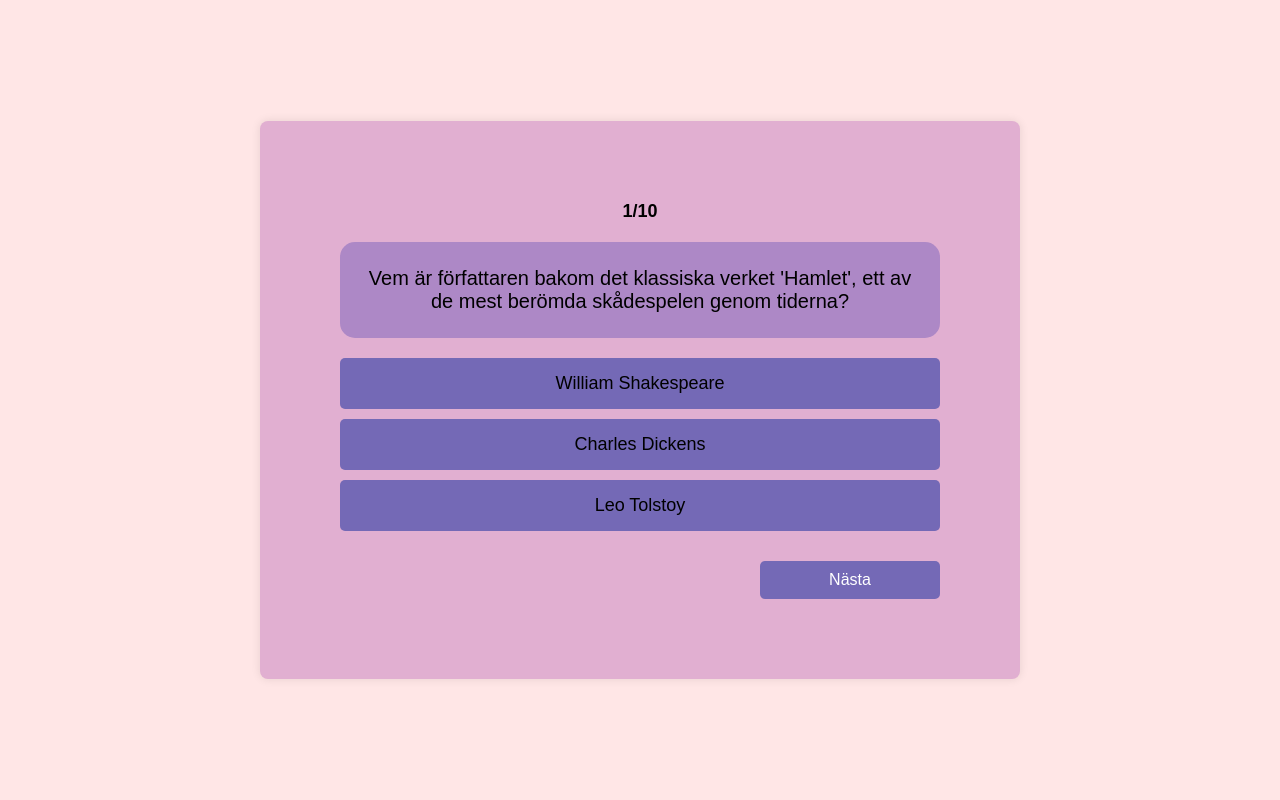
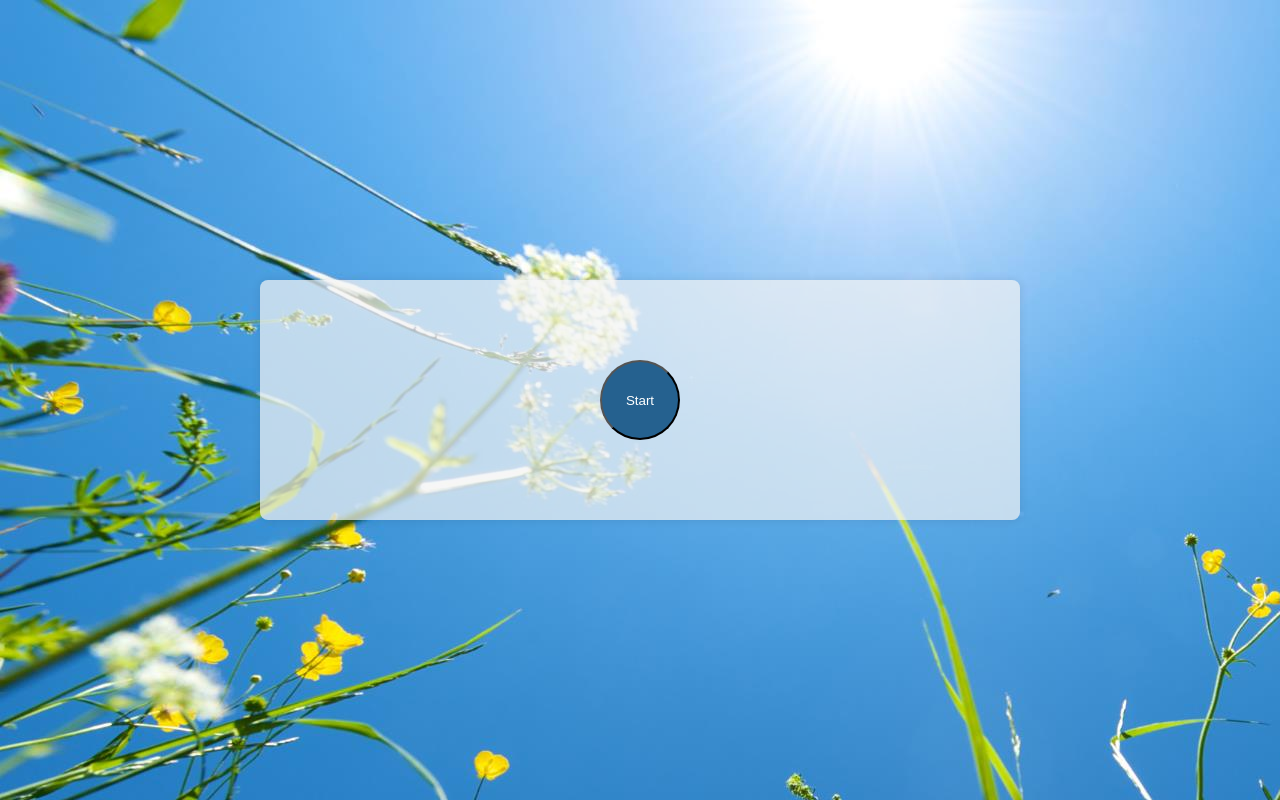
Before and after one commit to DivineDragonDave/dave-quiz, a plain HTML site: page index.html in a window 1280 px wide. Drawn offline with Linux system fonts and the light colour scheme.

Commit message:
midssomer

```diff
--- a/index.html
+++ b/index.html
@@ -8,6 +8,8 @@
   </head>
   <body>
     <div class="quiz-container">
+      <button id="start-quiz" class="start-btn">Start</button>
+      <div id="quiz-content" class="quiz-content" style="display: none">
         <div id="question-counter" class="question-counter">1/10</div>
         <div id="question" class="question">Fråga kommer här...</div>
         <div class="answers">
@@ -18,6 +20,8 @@
         <div id="info" class="info">info</div>
         <button id="next-question" class="next-btn">Nästa</button>
       </div>
+      <div id="result" class="result" style="display: none"></div>
+    </div>
     <script type="module" src="questions.js"></script>
     <script type="module" src="index.js"></script>
   </body>
--- a/index.js
+++ b/index.js
@@ -1,14 +1,33 @@
 import { questions } from "./questions.js";
 
 document.addEventListener("DOMContentLoaded", () => {
+  const startButton = document.getElementById("start-quiz");
+  const quizContent = document.getElementById("quiz-content");
   const questionElement = document.getElementById("question");
   const questionCounterElement = document.getElementById("question-counter");
   const infoElement = document.getElementById("info");
   const nextButton = document.getElementById("next-question");
   const answersButtons = document.querySelectorAll(".answer");
+  const resultElement = document.getElementById("result");
 
   let correctAnswersCount = 0;
   let currentQuestionIndex = 0;
+  let startTime;
+  let totalTime = 0;
+  let timerPaused = false;
+
+  function startTimer() {
+    startTime = new Date();
+    timerPaused = false;
+  }
+
+  function stopTimer() {
+    if (!timerPaused) {
+      const now = new Date();
+      totalTime += Math.floor((now - startTime) / 1000);
+      timerPaused = true;
+    }
+  }
 
   function showQuestion(question) {
     questionElement.textContent = question.question;
@@ -30,6 +49,7 @@ document.addEventListener("DOMContentLoaded", () => {
   }
 
   function handleAnswer(selectedOption, correctOption) {
+    stopTimer();
     const isCorrect = selectedOption === correctOption;
     if (isCorrect) {
       correctAnswersCount++;
@@ -57,14 +77,19 @@ document.addEventListener("DOMContentLoaded", () => {
     currentQuestionIndex++;
     if (currentQuestionIndex < questions.length) {
       showQuestion(questions[currentQuestionIndex]);
+      startTimer();
     } else {
-      const resultText = `Du hade ${correctAnswersCount} rätt svar av ${questions.length} möjliga.`;
-      infoElement.innerHTML = resultText;
-      document.querySelector(".question").style.display = "none";
-      document.querySelector(".answers").style.display = "none";
-      nextButton.style.display = "none";
+      const resultText = `Du hade ${correctAnswersCount} rätt svar av ${questions.length} möjliga. Tid: ${totalTime} sekunder.`;
+      resultElement.innerHTML = resultText;
+      resultElement.style.display = "block";
+      quizContent.style.display = "none";
     }
   });
 
-  showQuestion(questions[currentQuestionIndex]);
+  startButton.addEventListener("click", () => {
+    startButton.style.display = "none";
+    quizContent.style.display = "block";
+    showQuestion(questions[currentQuestionIndex]);
+    startTimer();
+  });
 });
--- a/questions.js
+++ b/questions.js
@@ -1,77 +1,67 @@
 const questions = [
   {
-    question:
-      "Vem är författaren bakom det klassiska verket 'Hamlet', ett av de mest berömda skådespelen genom tiderna?",
-    options: ["William Shakespeare", "Charles Dickens", "Leo Tolstoy"],
-    correct: "William Shakespeare",
-    info: "'Hamlet' anses ofta vara ett av de största verken inom engelsk litteratur och utforskar teman som svek, hämnd, incest, och moralisk korruption.",
+    question: "Vad firar man på midsommar?",
+    options: ["Jesu födelse", "Sommarsolståndet", "Valborgsmässoafton"],
+    correct: "Sommarsolståndet",
+    info: "Midsommar firas för att markera sommarsolståndet, den tid på året då dagen är som längst.",
   },
   {
     question:
-      "Vad är den kemiska symbolen för guld, ett ädelmetall som har varit värdefullt för mänskligheten genom historien?",
-    options: [
-      "Au (från Latinets 'Aurum')",
-      "Ag (från Latinets 'Argentum')",
-      "Pb (från Latinets 'Plumbum')",
-    ],
-    correct: "Au (från Latinets 'Aurum')",
-    info: "Guld har en unik plats i människans historia som ett tecken på rikedom och makt, och dess kemiska symbol, Au, härstammar från det latinska ordet för guld, 'Aurum'.",
+      "Vad heter den svenska blomman som ofta används till midsommarkransar?",
+    options: ["Blåklocka", "Prästkrage", "Vitsippa"],
+    correct: "Prästkrage",
+    info: " Prästkrage är en av de mest populära blommorna för midsommarkransar på grund av dess vackra vita och gula utseende.",
+  },
+  {
+    question: "Vad symboliserar midsommarstången?",
+    options: ["Rikedom", "Hälsa", "Fruktbarhet"],
+    correct: "Fruktbarhet",
+    info: "Midsommarstången, klädd med blommor och blad, symboliserar fruktbarhet och växtkraft.",
+  },
+  {
+    question: "Vilket landskap i Sverige anses vara midsommarens huvudstad?",
+    options: ["Skåne", "Dalarna", "Småland"],
+    correct: "Dalarna",
+    info: "Dalarna är känt för sina traditionella midsommarfiranden med vackra midsommarstänger och folkdräkter.",
   },
   {
     question:
-      "Vilken gas absorberar växter från atmosfären för att genomföra fotosyntes, en process som är avgörande för livet på jorden?",
-    options: ["Syre", "Koldioxid", "Kväve"],
-    correct: "Koldioxid",
-    info: "Fotosyntesen är en process där växter, alger och vissa bakterier omvandlar koldioxid och vatten till glukos och syre, med hjälp av solljus. Detta är en grundläggande process för energiproduktion i ekosystem.",
+      "Hur många sorters blommor ska man plocka och lägga under kudden för att drömma om sin framtida partner?",
+    options: ["Fem", "Sju", "Nio"],
+    correct: "Sju",
+    info: "Enligt svensk tradition ska man plocka sju sorters blommor och lägga dem under kudden för att drömma om sin framtida kärlek.",
+  },
+  {
+    question: "Vad heter dansen man ofta dansar runt midsommarstången?",
+    options: [" Ringen", "Små grodorna", "Kullerbyttan"],
+    correct: "Små grodorna",
+    info: "'Små grodorna' är en traditionell dans och sång där deltagarna hoppar runt midsommarstången som grodor.",
   },
   {
     question:
-      "Vilken stad är huvudstaden i Frankrike, känd för sin rika historia, kultur, och landmärken såsom Eiffeltornet och Louvren?",
-    options: ["Paris", "London", "Berlin"],
-    correct: "Paris",
-    info: "Paris är inte bara Frankrikes huvudstad utan också en av världens ledande centra för konst, mode, gastronomi, och kultur. Staden kallas ofta 'Ljusets stad'.",
+      "Vilken typ av musik är populär att spela under midsommarfirandet?",
+    options: ["Jazz", "Popmusik", "Folkmusik"],
+    correct: "Folkmusik",
+    info: " Svensk folkmusik är populär under midsommar och spelas ofta med fiol och dragspel.",
   },
   {
     question:
-      "Vilken planet är den största i vårt solsystem, känd för sina många ringar och månar?",
-    options: ["Jorden", "Jupiter", "Mars"],
-    correct: "Jupiter",
-    info: "Jupiter är inte bara den största planeten i vårt solsystem utan den har också en stark magnetisk fält och över 79 kända månar, inklusive Ganymedes, den största månen i solsystemet.",
+      "Vad kallas det omvända korset som midsommarstången ibland beskrivs som?",
+    options: ["Ankare", "Korsväg", "Fallossymbol"],
+    correct: "Fallossymbol",
+    info: "Midsommarstången beskrivs ibland som en fallossymbol, vilket knyter an till dess fruktbarhetssymbolik.",
   },
   {
-    question:
-      "Vem är konstnären bakom 'Mona Lisa', ett av världens mest berömda och ikoniska konstverk, som för närvarande hänger i Louvren i Paris?",
-    options: ["Vincent Van Gogh", "Leonardo da Vinci", "Pablo Picasso"],
-    correct: "Leonardo da Vinci",
-    info: "'Mona Lisa' är känd för sitt mysteriösa leende och dess tekniska mästerskap. Leonardo da Vinci var inte bara en begåvad målare utan också en framstående vetenskapsman, uppfinnare, och tänkare under renässansen.",
+    question: "Vilken känd svensk författare skrev dikter om midsommar?",
+    options: ["August Strindberg", "Selma Lagerlöf", "Evert Taube"],
+    correct: "Evert Taube",
+    info: "Evert Taube skrev många dikter och visor om svensk sommar och midsommar.",
   },
   {
-    question:
-      "Hur många element finns det i det periodiska systemet, som är grundstenen i den moderna kemiska vetenskapen och kategoriserar alla kända kemiska element?",
-    options: ["118", "108", "128"],
-    correct: "118",
-    info: "Det periodiska systemet är organiserat baserat på atomnummer, elektronkonfiguration, och återkommande kemiska egenskaper. Nya element upptäcks och läggs till i systemet när vetenskapen framskrider.",
-  },
-  {
-    question:
-      "Vilken historisk figur är känd för att ha korsat Alperna med krigselefanter under den andra puniska kriget mot Rom?",
-    options: ["Julius Caesar", "Hannibal Barca", "Alexander den Store"],
-    correct: "Hannibal Barca",
-    info: "Hannibal, en karthagisk general, är mest känd för sin taktiska genialitet och de djärva strategier han använde under den andra puniska kriget, särskilt hans överraskande övergång över Alperna med en armé som inkluderade stridselefanter. Denna prestation anses vara en av de mest anmärkningsvärda militära bedrifterna i antiken.",
-  },
-  {
-    question:
-      "Vilket element har det kemiska tecknet 'O' och är avgörande för andningsprocessen hos levande organismer?",
-    options: ["Guld", "Syre", "Väte"],
-    correct: "Syre",
-    info: "Syre är essentiellt för cellandning hos aeroba organismer och spelar en kritisk roll i jordens ekosystem genom att stödja livet av både växter och djur. Det utgör ungefär 21% av jordens atmosfär och är därmed det näst mest förekommande gasen efter kväve.",
-  },
-  {
-    question:
-      "Vilken antik civilisation är känd för att ha byggt en av de tidigaste kända civilisationerna längs Nilen omkring 3100 f.Kr.?",
-    options: ["De gamla grekerna", "Romerska riket", "Det gamla Egypten"],
-    correct: "Det gamla Egypten",
-    info: "Det gamla Egypten är känt för sina monumentala arkitektoniska bedrifter, inklusive pyramiderna och Sphinxen, samt dess bidrag till matematik, skrivkonst och astronomi. Denna civilisation blomstrade under tusentals år tack vare det näringsrika slammet som Nilen årligen översvämmade, vilket möjliggjorde ett rikt jordbruk och kulturell utveckling.",
+    question: "Vilken nordisk gud förknippas traditionellt med midsommar?",
+    options: ["Oden", "Frej", "Thor"],
+    correct: "Frej",
+    info: "Frej är en nordisk fruktbarhetsgud som ofta förknippas med midsommar på grund av firandets fokus på fruktbarhet och växtlighet.",
   },
 ];
 
--- a/style.css
+++ b/style.css
@@ -5,7 +5,7 @@ body {
   align-items: center;
   height: 100vh;
   margin: 0;
-  background-color: #ffe6e6;
+  background-image: url(/bilder/midsommar.jpg);
 }
 
 .quiz-container {
@@ -15,7 +15,9 @@ body {
   padding: 80px;
   border-radius: 8px;
   box-shadow: 0 0 10px rgba(0, 0, 0, 0.1);
-  background-color: #e1afd1;
+  background-color: rgba(244, 244, 244, 0.7);
+  display: flex;
+  justify-content: center;
 }
 
 .question-counter {
@@ -23,6 +25,7 @@ body {
   margin-bottom: 20px;
   font-size: 18px;
   font-weight: bold;
+  color: rgb(99, 93, 93);
 }
 
 .question {
@@ -30,8 +33,9 @@ body {
   border-radius: 15px;
   margin-bottom: 20px;
   font-size: 20px;
-  background-color: #ad88c6;
+  background-color: #3995db;
   padding: 25px;
+  color: white;
 }
 
 .answers {
@@ -44,14 +48,15 @@ body {
   margin-bottom: 10px;
   border: none;
   border-radius: 5px;
-  background-color: #7469b6;
+  background-color: #25618f;
   cursor: pointer;
   font-size: 18px;
   transition: background 0.3s;
+  color: white;
 }
 
 .answer:hover {
-  background: #ad88c6;
+  background: #183e5c;
 }
 
 .next-btn {
@@ -59,7 +64,7 @@ body {
   padding: 10px;
   border: none;
   border-radius: 5px;
-  background-color: #7469b6;
+  background-color: #25618f;
   color: white;
   cursor: pointer;
   margin-left: 70%;
@@ -67,13 +72,29 @@ body {
 }
 
 .next-btn:hover {
-  background-color: #ad88c6;
+  background-color: #183e5c;
 }
 
 .answer.correct {
-  background-color: #4caf50;
+  background-color: #178d1d;
 }
 
 .answer.incorrect {
-  background-color: #f44336;
+  background-color: #ad2f26;
 }
+
+#start-quiz {
+  display: flex;
+  justify-content: center;
+  align-items: center;
+  height: 80px;
+  width: 80px;
+  border-radius: 100%;
+  background-color: #25618f;
+  color: white;
+  cursor: pointer;
+}
+
+#start-quiz:hover {
+  background-color: #183e5c;
+}
```
Also changed, not shown: bilder/midsommar.jpg (added). Lines whose indentation alone changed are shown as unchanged.
